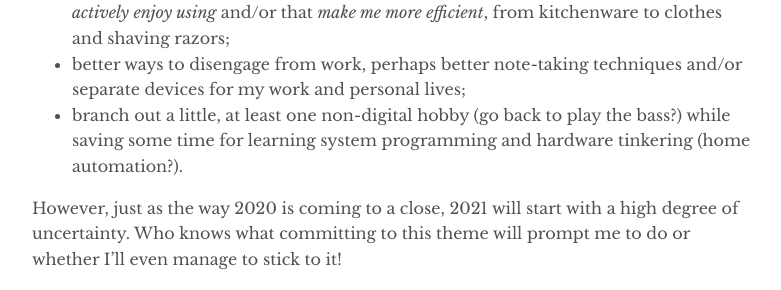
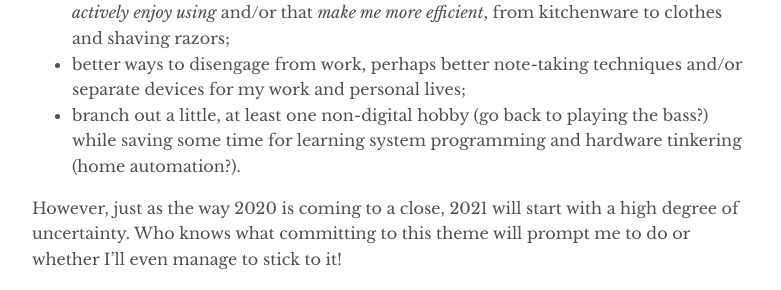
Before and after one commit to jacoscaz/treesandrobots.github.io, a Jekyll site: the page built from _posts/2020-12-26-yearly-theme-2021-year-of-limited-heartbeats.md, in a window 1280 px wide. Shown: the part 1695-1985 px from the top of the page, without its empty margins (248-1029 px from the left). Built offline with Jekyll 4.4.1, drawn with Linux system fonts in a browser that asks for light colours.

Commit message:
grammar fix

```diff
--- a/_posts/2020-12-26-yearly-theme-2021-year-of-limited-heartbeats.md
+++ b/_posts/2020-12-26-yearly-theme-2021-year-of-limited-heartbeats.md
@@ -24,7 +24,7 @@ My guiding principle for 2021 is to increase a) how efficient I am in using my h
 - significantly more physical activity, doesn't really matter what shape that takes;
 - less things, better things - I want to surround myself with material belongings that I _actively enjoy using_ and/or that _make me more efficient_, from kitchenware to clothes and shaving razors;
 - better ways to disengage from work, perhaps better note-taking techniques and/or separate devices for my work and personal lives;
-- branch out a little, at least one non-digital hobby (go back to play the bass?) while saving some time for learning system programming and hardware tinkering (home automation?).
+- branch out a little, at least one non-digital hobby (go back to playing the bass?) while saving some time for learning system programming and hardware tinkering (home automation?).
 
 However, just as the way 2020 is coming to a close, 2021 will start with a high degree of uncertainty. Who knows what committing to this theme will prompt me to do or whether I'll even manage to stick to it!
 
```
